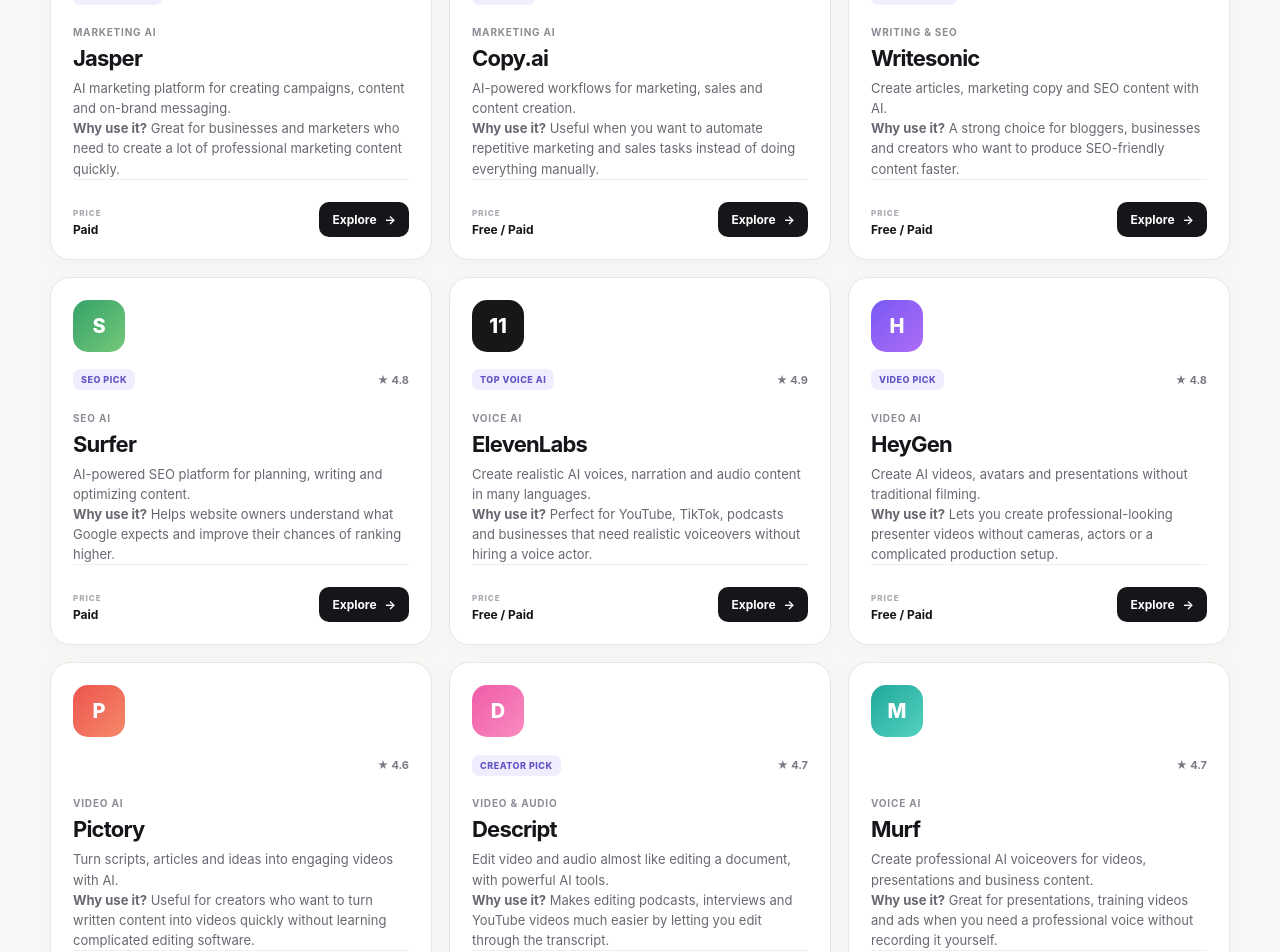
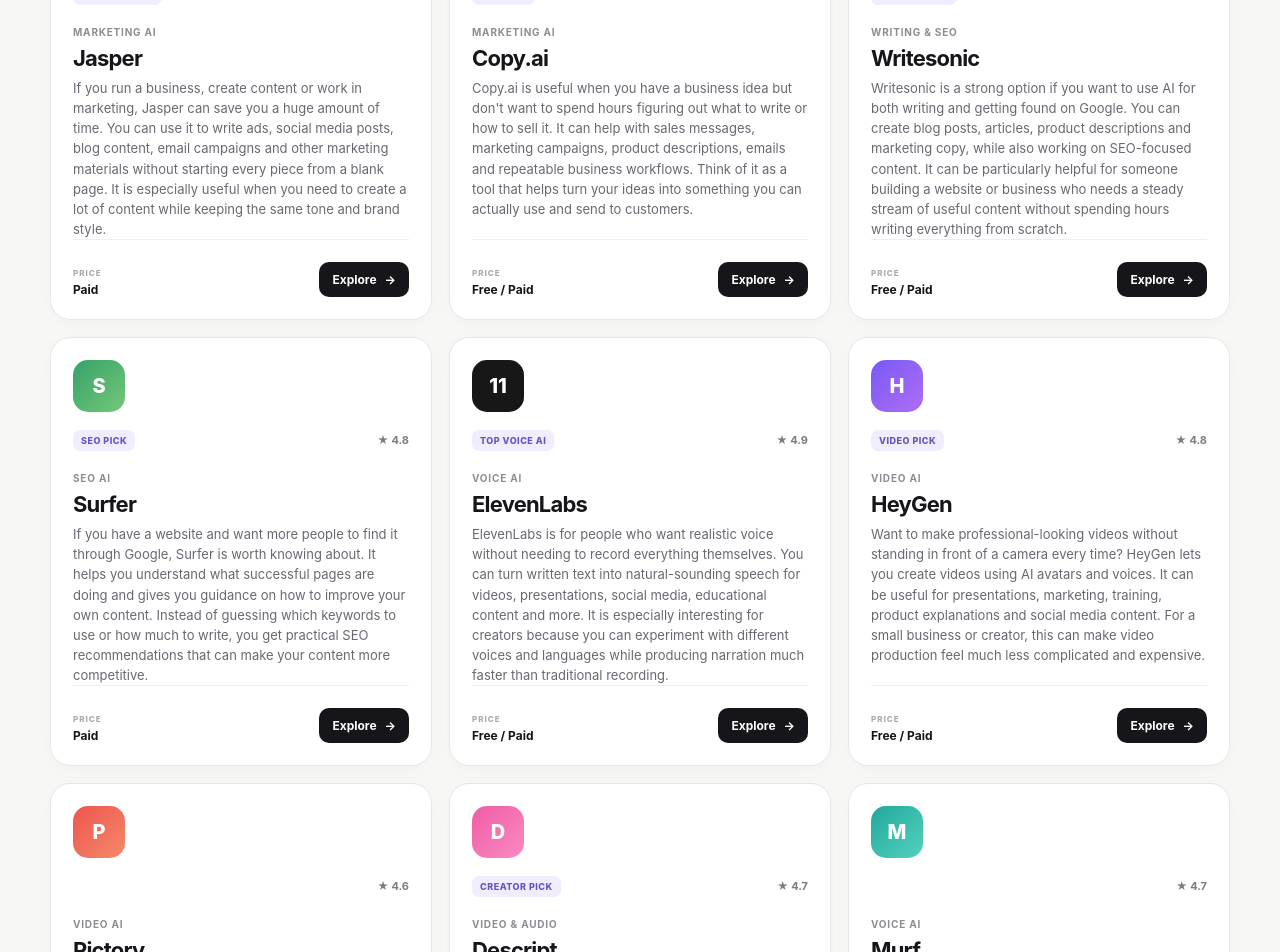
Before and after one commit to loktionovdaniel-wq/choismart, a React (Vite) app: page / in a window 1280 px wide. Shown: the part 1680-2632 px from the top of the page. Built offline with nearby package versions, Linux system fonts and the light colour scheme.

Commit message:
Update App.tsx

```diff
--- a/src/react-app/App.tsx
+++ b/src/react-app/App.tsx
@@ -4,7 +4,6 @@ type Tool = {
   name: string;
   category: string;
   description: string;
-  why: string;
   rating: string;
   price: string;
   icon: string;
@@ -51,9 +50,7 @@ const tools: Tool[] = [
     name: "Jasper",
     category: "Marketing AI",
     description:
-      "AI marketing platform for creating campaigns, content and on-brand messaging.",
-    why:
-      "Great for businesses and marketers who need to create a lot of professional marketing content quickly.",
+      "If you run a business, create content or work in marketing, Jasper can save you a huge amount of time. You can use it to write ads, social media posts, blog content, email campaigns and other marketing materials without starting every piece from a blank page. It is especially useful when you need to create a lot of content while keeping the same tone and brand style.",
     rating: "4.8",
     price: "Paid",
     icon: "J",
@@ -65,9 +62,7 @@ const tools: Tool[] = [
     name: "Copy.ai",
     category: "Marketing AI",
     description:
-      "AI-powered workflows for marketing, sales and content creation.",
-    why:
-      "Useful when you want to automate repetitive marketing and sales tasks instead of doing everything manually.",
+      "Copy.ai is useful when you have a business idea but don't want to spend hours figuring out what to write or how to sell it. It can help with sales messages, marketing campaigns, product descriptions, emails and repeatable business workflows. Think of it as a tool that helps turn your ideas into something you can actually use and send to customers.",
     rating: "4.7",
     price: "Free / Paid",
     icon: "C",
@@ -79,9 +74,7 @@ const tools: Tool[] = [
     name: "Writesonic",
     category: "Writing & SEO",
     description:
-      "Create articles, marketing copy and SEO content with AI.",
-    why:
-      "A strong choice for bloggers, businesses and creators who want to produce SEO-friendly content faster.",
+      "Writesonic is a strong option if you want to use AI for both writing and getting found on Google. You can create blog posts, articles, product descriptions and marketing copy, while also working on SEO-focused content. It can be particularly helpful for someone building a website or business who needs a steady stream of useful content without spending hours writing everything from scratch.",
     rating: "4.7",
     price: "Free / Paid",
     icon: "W",
@@ -93,9 +86,7 @@ const tools: Tool[] = [
     name: "Surfer",
     category: "SEO AI",
     description:
-      "AI-powered SEO platform for planning, writing and optimizing content.",
-    why:
-      "Helps website owners understand what Google expects and improve their chances of ranking higher.",
+      "If you have a website and want more people to find it through Google, Surfer is worth knowing about. It helps you understand what successful pages are doing and gives you guidance on how to improve your own content. Instead of guessing which keywords to use or how much to write, you get practical SEO recommendations that can make your content more competitive.",
     rating: "4.8",
     price: "Paid",
     icon: "S",
@@ -107,9 +98,7 @@ const tools: Tool[] = [
     name: "ElevenLabs",
     category: "Voice AI",
     description:
-      "Create realistic AI voices, narration and audio content in many languages.",
-    why:
-      "Perfect for YouTube, TikTok, podcasts and businesses that need realistic voiceovers without hiring a voice actor.",
+      "ElevenLabs is for people who want realistic voice without needing to record everything themselves. You can turn written text into natural-sounding speech for videos, presentations, social media, educational content and more. It is especially interesting for creators because you can experiment with different voices and languages while producing narration much faster than traditional recording.",
     rating: "4.9",
     price: "Free / Paid",
     icon: "11",
@@ -121,9 +110,7 @@ const tools: Tool[] = [
     name: "HeyGen",
     category: "Video AI",
     description:
-      "Create AI videos, avatars and presentations without traditional filming.",
-    why:
-      "Lets you create professional-looking presenter videos without cameras, actors or a complicated production setup.",
+      "Want to make professional-looking videos without standing in front of a camera every time? HeyGen lets you create videos using AI avatars and voices. It can be useful for presentations, marketing, training, product explanations and social media content. For a small business or creator, this can make video production feel much less complicated and expensive.",
     rating: "4.8",
     price: "Free / Paid",
     icon: "H",
@@ -135,9 +122,7 @@ const tools: Tool[] = [
     name: "Pictory",
     category: "Video AI",
     description:
-      "Turn scripts, articles and ideas into engaging videos with AI.",
-    why:
-      "Useful for creators who want to turn written content into videos quickly without learning complicated editing software.",
+      "Pictory is a great option if you already have ideas, articles or scripts but want to turn them into videos. You can start with written content and use AI to help build a video around it. That makes it useful for YouTube, social media, marketing and educational content, especially when you want to create more videos without learning complicated editing software.",
     rating: "4.6",
     price: "Paid",
     icon: "P",
@@ -148,9 +133,7 @@ const tools: Tool[] = [
     name: "Descript",
     category: "Video & Audio",
     description:
-      "Edit video and audio almost like editing a document, with powerful AI tools.",
-    why:
-      "Makes editing podcasts, interviews and YouTube videos much easier by letting you edit through the transcript.",
+      "Descript changes the way you edit video and audio. Instead of spending hours moving clips around a traditional timeline, you can work with a transcript almost like you're editing a document. Remove words from the transcript and the corresponding part of the video can be removed too. It's especially useful for podcasts, YouTube videos, interviews and creators who want to edit faster.",
     rating: "4.7",
     price: "Free / Paid",
     icon: "D",
@@ -162,9 +145,7 @@ const tools: Tool[] = [
     name: "Murf",
     category: "Voice AI",
     description:
-      "Create professional AI voiceovers for videos, presentations and business content.",
-    why:
-      "Great for presentations, training videos and ads when you need a professional voice without recording it yourself.",
+      "Murf is designed for creating professional voiceovers without hiring a voice actor or recording yourself. You can use it for presentations, advertisements, training videos, YouTube content and other projects where clear narration matters. If you have a script ready but need a convincing voice to bring it to life, Murf can make that part of the process much easier.",
     rating: "4.7",
     price: "Free / Paid",
     icon: "M",
@@ -175,9 +156,7 @@ const tools: Tool[] = [
     name: "ClickUp",
     category: "Productivity AI",
     description:
-      "AI-powered productivity platform for managing projects, tasks and work.",
-    why:
-      "Helps teams and individuals organize projects, manage tasks and save time on everyday work.",
+      "ClickUp is useful when your work, projects and tasks start getting scattered across different places. Its AI features can help you organize information, summarize work, write content and move projects forward. Whether you're working alone or with a team, it can bring tasks, notes, projects and deadlines together so you spend less time organizing your work and more time actually doing it.",
     rating: "4.8",
     price: "Free / Paid",
     icon: "✓",
@@ -199,12 +178,6 @@ function App() {
     window.open(url, "_blank", "noopener,noreferrer");
   };
 
-  const scrollToPopular = () => {
-    document
-      .getElementById("popular")
-      ?.scrollIntoView({ behavior: "smooth" });
-  };
-
   return (
     <div className="site">
       <div className="background-glow glow-one" />
@@ -214,7 +187,6 @@ function App() {
         <div className="nav-inner">
           <a className="brand" href="#">
             <span className="brand-mark">C</span>
-
             <span>
               Choi<span className="brand-highlight">Smart</span>
             </span>
@@ -234,7 +206,6 @@ function App() {
       </header>
 
       <main>
-        {/* HERO */}
         <section className="hero" id="explore">
           <div className="hero-content">
             <div className="eyebrow">
@@ -262,7 +233,13 @@ function App() {
                 aria-label="Search for an AI tool"
               />
 
-              <button onClick={scrollToPopular}>
+              <button
+                onClick={() =>
+                  document
+                    .getElementById("popular")
+                    ?.scrollIntoView({ behavior: "smooth" })
+                }
+              >
                 Find AI
                 <span>→</span>
               </button>
@@ -300,12 +277,10 @@ function App() {
           </div>
         </section>
 
-        {/* CATEGORIES */}
         <section className="section" id="categories">
           <div className="section-header">
             <div>
               <span className="section-kicker">EXPLORE</span>
-
               <h2>What do you need AI for?</h2>
             </div>
 
@@ -325,7 +300,6 @@ function App() {
 
                 <div className="category-copy">
                   <h3>{category.title}</h3>
-
                   <p>{category.description}</p>
                 </div>
 
@@ -335,16 +309,16 @@ function App() {
           </div>
         </section>
 
-        {/* TOOLS */}
         <section className="section tools-section" id="popular">
           <div className="section-header">
             <div>
               <span className="section-kicker">EDITOR'S PICKS</span>
-
               <h2>AI tools worth knowing</h2>
             </div>
 
-            <span className="text-link">10 curated tools</span>
+            <span className="text-link">
+              10 curated tools
+            </span>
           </div>
 
           <div className="tools-grid">
@@ -359,7 +333,9 @@ function App() {
                     <span className="tool-badge">{tool.badge}</span>
                   )}
 
-                  <span className="rating">★ {tool.rating}</span>
+                  <span className="rating">
+                    ★ {tool.rating}
+                  </span>
                 </div>
 
                 <div className="tool-info">
@@ -370,16 +346,11 @@ function App() {
                   <h3>{tool.name}</h3>
 
                   <p>{tool.description}</p>
-
-                  <p>
-                    <strong>Why use it?</strong> {tool.why}
-                  </p>
                 </div>
 
                 <div className="tool-bottom">
                   <div>
                     <span className="small-label">PRICE</span>
-
                     <strong>{tool.price}</strong>
                   </div>
 
@@ -387,8 +358,7 @@ function App() {
                     className="tool-button"
                     onClick={() => openTool(tool.affiliateUrl)}
                   >
-                    Explore
-                    <span>→</span>
+                    Explore <span>→</span>
                   </button>
                 </div>
               </article>
@@ -396,10 +366,11 @@ function App() {
           </div>
         </section>
 
-        {/* FINDER */}
         <section className="finder-section">
           <div className="finder-content">
-            <span className="section-kicker light">NOT SURE?</span>
+            <span className="section-kicker light">
+              NOT SURE?
+            </span>
 
             <h2>
               Tell us what you need.
@@ -412,7 +383,14 @@ function App() {
               the best tool for your specific goal.
             </p>
 
-            <button className="finder-button" onClick={scrollToPopular}>
+            <button
+              className="finder-button"
+              onClick={() =>
+                document
+                  .getElementById("popular")
+                  ?.scrollIntoView({ behavior: "smooth" })
+              }
+            >
               Explore AI tools
               <span>→</span>
             </button>
@@ -437,14 +415,17 @@ function App() {
           </div>
         </section>
 
-        {/* WHY CHOISMART */}
         <section className="section why-section">
           <div className="section-header centered">
-            <span className="section-kicker">WHY CHOISMART</span>
+            <span className="section-kicker">
+              WHY CHOISMART
+            </span>
 
             <h2>AI is complicated enough.</h2>
 
-            <p>We make choosing a tool feel simple.</p>
+            <p>
+              We make choosing a tool feel simple.
+            </p>
           </div>
 
           <div className="why-grid">
@@ -483,7 +464,6 @@ function App() {
         </section>
       </main>
 
-      {/* FOOTER */}
       <footer className="footer">
         <div className="footer-inner">
           <div>
@@ -510,7 +490,9 @@ function App() {
         <div className="footer-bottom">
           <span>© 2026 ChoiSmart</span>
 
-          <span>Some links may be affiliate links.</span>
+          <span>
+            Some links may be affiliate links.
+          </span>
         </div>
       </footer>
     </div>
```
